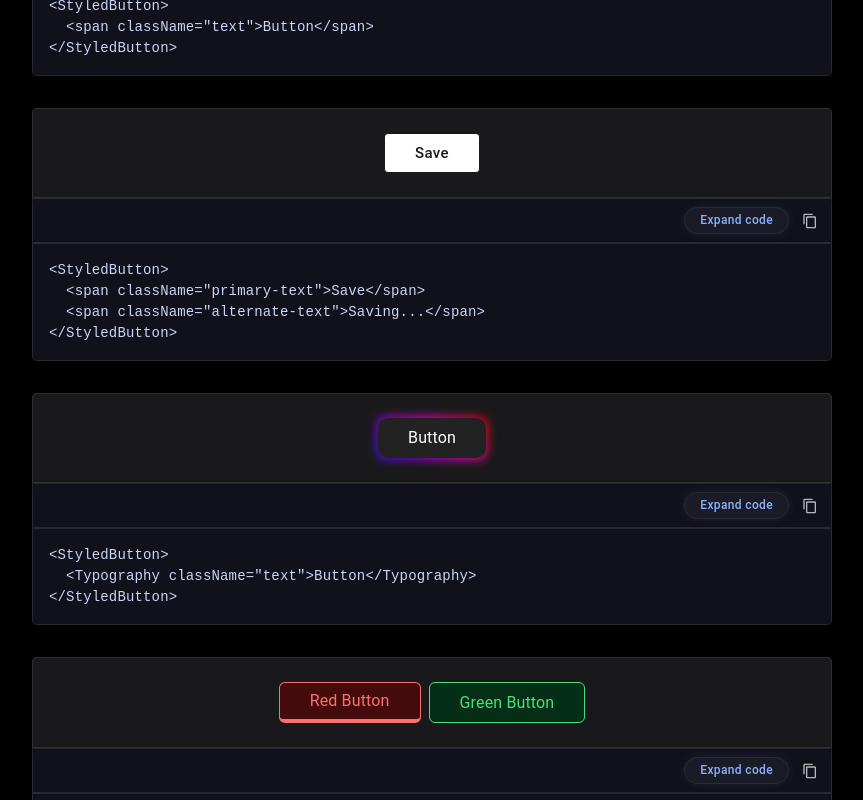
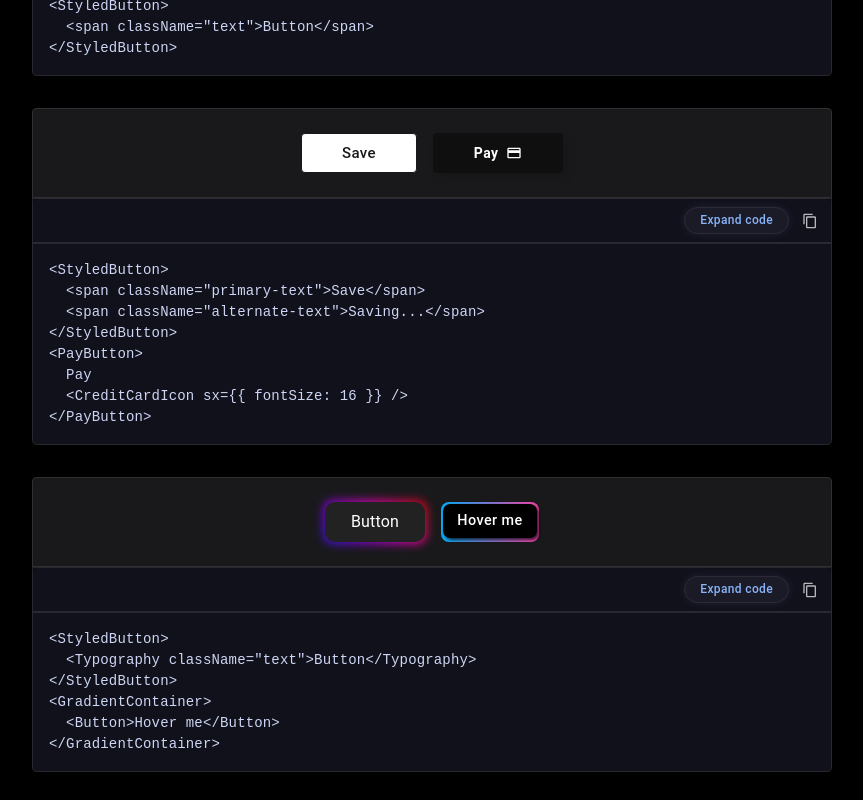
Before and after one commit to Surjendu-kar/ByteUI-Core, a React (Vite) app: page / in a window 1280 px wide. Shown: the part 1060-1860 px from the top of the page, without its empty margins (308-1171 px from the left). Built offline with nearby package versions, Linux system fonts and the light colour scheme.

Commit message:
add new buttons in button6 and btn 7

```diff
--- a/src/components/Buttons/Button5.tsx
+++ b/src/components/Buttons/Button5.tsx
@@ -1,11 +1,12 @@
 import { FC } from "react";
-import { Button, styled } from "@mui/material";
+import { Box, Button, styled } from "@mui/material";
+import CreditCardIcon from "@mui/icons-material/CreditCard";
 import CodeViewer from "../CodeViewer/CodeViewer";
 
 const StyledButton = styled(Button)(() => ({
   textTransform: "capitalize",
   height: "40px",
-  padding: "0 30px",
+  padding: "0 40px",
   position: "relative",
   overflow: "hidden",
   border: "1px solid #18181a",
@@ -74,12 +75,71 @@ const StyledButton = styled(Button)(() => ({
   },
 }));
 
+const PayButton = styled(Button)(() => ({
+  width: "130px",
+  height: "40px",
+  display: "flex",
+  alignItems: "center",
+  justifyContent: "center",
+  backgroundColor: "rgb(15, 15, 15)",
+  border: "none",
+  color: "white",
+  fontWeight: 600,
+  gap: "8px",
+  cursor: "pointer",
+  boxShadow: "5px 5px 10px rgba(0, 0, 0, 0.103)",
+  position: "relative",
+  overflow: "hidden",
+  transitionDuration: "0.3s",
+  textTransform: "none",
+
+  "& svg": {
+    width: "16px",
+    height: "16px",
+    fill: "currentColor",
+  },
+
+  "&::before": {
+    width: "130px",
+    height: "130px",
+    position: "absolute",
+    content: '""',
+    backgroundColor: "white",
+    borderRadius: "50%",
+    left: "-100%",
+    top: 0,
+    transitionDuration: "0.3s",
+    mixBlendMode: "difference",
+  },
+
+  "&:hover": {
+    backgroundColor: "rgb(15, 15, 15)",
+  },
+
+  "&:hover::before": {
+    transitionDuration: "0.3s",
+    transform: "translate(100%,-50%)",
+    borderRadius: 0,
+  },
+
+  "&:active": {
+    transform: "translate(5px,5px)",
+    transitionDuration: "0.3s",
+  },
+}));
+
 const ButtonDemo: FC = () => {
   return (
+    <Box sx={{ display: "flex", gap: 2 }}>
       <StyledButton>
         <span className="primary-text">Save</span>
         <span className="alternate-text">Saving...</span>
       </StyledButton>
+      <PayButton>
+        Pay
+        <CreditCardIcon sx={{ fontSize: 16 }} />
+      </PayButton>
+    </Box>
   );
 };
 
@@ -87,14 +147,20 @@ const Button5: FC = () => {
   const shortCode = `<StyledButton>
   <span className="primary-text">Save</span>
   <span className="alternate-text">Saving...</span>
-</StyledButton>`;
+</StyledButton>
+<PayButton>
+  Pay
+  <CreditCardIcon sx={{ fontSize: 16 }} />
+</PayButton>`;
 
-  const fullCode = `import { Button, styled } from "@mui/material";
+  const fullCode = `import { FC } from "react";
+import { Box, Button, styled } from "@mui/material";
+import CreditCardIcon from "@mui/icons-material/CreditCard";
 
 const StyledButton = styled(Button)(() => ({
   textTransform: "capitalize",
   height: "40px",
-  padding: "0 30px",
+  padding: "0 40px",
   position: "relative",
   overflow: "hidden",
   border: "1px solid #18181a",
@@ -163,12 +229,71 @@ const StyledButton = styled(Button)(() => ({
   },
 }));
 
+const PayButton = styled(Button)(() => ({
+  width: "130px",
+  height: "40px",
+  display: "flex",
+  alignItems: "center",
+  justifyContent: "center",
+  backgroundColor: "rgb(15, 15, 15)",
+  border: "none",
+  color: "white",
+  fontWeight: 600,
+  gap: "8px",
+  cursor: "pointer",
+  boxShadow: "5px 5px 10px rgba(0, 0, 0, 0.103)",
+  position: "relative",
+  overflow: "hidden",
+  transitionDuration: "0.3s",
+  textTransform: "none",
+
+  "& svg": {
+    width: "16px",
+    height: "16px",
+    fill: "currentColor",
+  },
+
+  "&::before": {
+    width: "130px",
+    height: "130px",
+    position: "absolute",
+    content: '""',
+    backgroundColor: "white",
+    borderRadius: "50%",
+    left: "-100%",
+    top: 0,
+    transitionDuration: "0.3s",
+    mixBlendMode: "difference",
+  },
+
+  "&:hover": {
+    backgroundColor: "rgb(15, 15, 15)",
+  },
+
+  "&:hover::before": {
+    transitionDuration: "0.3s",
+    transform: "translate(100%,-50%)",
+    borderRadius: 0,
+  },
+
+  "&:active": {
+    transform: "translate(5px,5px)",
+    transitionDuration: "0.3s",
+  },
+}));
+
 const ButtonDemo = () => {
   return (
+   <Box sx={{ display: "flex", gap: 2 }}>
       <StyledButton>
         <span className="primary-text">Save</span>
         <span className="alternate-text">Saving...</span>
       </StyledButton>
+      <PayButton>
+        Pay
+        <CreditCardIcon sx={{ fontSize: 16 }} />
+      </PayButton>
+    </Box>
   );
 };
 
--- a/src/components/Buttons/Button6.tsx
+++ b/src/components/Buttons/Button6.tsx
@@ -1,5 +1,5 @@
 import { FC } from "react";
-import { Button, styled, keyframes, Typography } from "@mui/material";
+import { Button, styled, keyframes, Typography, Box } from "@mui/material";
 import CodeViewer from "../CodeViewer/CodeViewer";
 
 const gradientAnimation = keyframes`
@@ -24,8 +24,9 @@ const glowingEffect = keyframes`
 `;
 
 const StyledButton = styled(Button)(() => ({
+  minWidth: "100px",
   height: "40px",
-  padding: "0 30px",
+  padding: "0 20px",
   backgroundColor: "#111",
   border: "none",
   outline: "none",
@@ -39,7 +40,7 @@ const StyledButton = styled(Button)(() => ({
   alignItems: "center",
   justifyContent: "center",
   fontFamily: '"JetBrains Mono", monospace',
-  fontSize: "18px",
+  fontSize: "16px",
   fontWeight: 500,
   letterSpacing: 0,
   margin: 0,
@@ -96,13 +97,79 @@ const StyledButton = styled(Button)(() => ({
   },
 }));
 
+const GradientContainer = styled(Box)(() => ({
+  position: "relative",
+  padding: "2px",
+  background: "linear-gradient(90deg, #03a9f4, #f441a5)",
+  borderRadius: "0.5em",
+  transition: "all 0.4s ease",
+  zIndex: 0,
+
+  "& button": {
+    fontSize: "0.9em",
+    padding: "0.3em 1em",
+    borderRadius: "0.5em",
+    border: "none",
+    backgroundColor: "#000",
+    color: "#fff",
+    cursor: "pointer",
+    boxShadow: "2px 2px 3px #000000b4",
+    textTransform: "none",
+    "&:hover": {
+      backgroundColor: "#000",
+    },
+  },
+
+  "&::after": {
+    content: '""',
+    position: "absolute",
+    inset: "-5px",
+    margin: "auto",
+    borderRadius: "0.9em",
+    zIndex: -1,
+    background: "linear-gradient(90deg, #03a9f4, #f441a5)",
+    opacity: 0,
+    filter: "blur(1.2em)",
+    transition: "opacity 0.4s ease",
+  },
+
+  "&:hover::after": {
+    opacity: 1,
+  },
+
+  "&:active::after": {
+    filter: "blur(0.2em)",
+  },
+}));
+
+const ButtonDemo: FC = () => {
+  return (
+    <Box
+      sx={{
+        display: "flex",
+        gap: 2,
+      }}
+    >
+      <StyledButton>
+        <Typography className="text">Button</Typography>
+      </StyledButton>
+      <GradientContainer>
+        <Button>Hover me</Button>
+      </GradientContainer>
+    </Box>
+  );
+};
+
 const Button6: FC = () => {
   const shortCode = `<StyledButton>
   <Typography className="text">Button</Typography>
-</StyledButton>`;
+</StyledButton>
+<GradientContainer>
+  <Button>Hover me</Button>
+</GradientContainer>`;
 
   const fullCode = `import { FC } from "react";
-import { Button, styled, keyframes, Typography } from "@mui/material";
+import { Button, styled, keyframes, Typography, Box } from "@mui/material";
 
 const gradientAnimation = keyframes\`
   0% {
@@ -126,8 +193,9 @@ const glowingEffect = keyframes\`
 \`;
 
 const StyledButton = styled(Button)(() => ({
+  minWidth: "100px",
   height: "40px",
-  padding: "0 30px",
+  padding: "0 20px",
   backgroundColor: "#111",
   border: "none",
   outline: "none",
@@ -141,7 +209,7 @@ const StyledButton = styled(Button)(() => ({
   alignItems: "center",
   justifyContent: "center",
   fontFamily: '"JetBrains Mono", monospace',
-  fontSize: "18px",
+  fontSize: "16px",
   fontWeight: 500,
   letterSpacing: 0,
   margin: 0,
@@ -170,7 +238,7 @@ const StyledButton = styled(Button)(() => ({
     filter: "blur(5px)",
     width: "calc(100% + 4px)",
     height: "calc(100% + 4px)",
-    animation: \`\${gradientAnimation} 20s linear infinite, \${glowingEffect} 2s ease-in-out infinite\`,
+    animation: \`\${gradientAnimation} 20s linear infinite, ${glowingEffect} 2s ease-in-out infinite\`,
     transition: "opacity 0.3s ease-in-out",
     borderRadius: "10px",
     opacity: 0.8,
@@ -198,23 +266,70 @@ const StyledButton = styled(Button)(() => ({
   },
 }));
 
+const GradientContainer = styled(Box)(() => ({
+  position: "relative",
+  padding: "2px",
+  background: "linear-gradient(90deg, #03a9f4, #f441a5)",
+  borderRadius: "0.5em",
+  transition: "all 0.4s ease",
+  zIndex: 0,
+
+  "& button": {
+    fontSize: "0.9em",
+    padding: "0.3em 1em",
+    borderRadius: "0.5em",
+    border: "none",
+    backgroundColor: "#000",
+    color: "#fff",
+    cursor: "pointer",
+    boxShadow: "2px 2px 3px #000000b4",
+    textTransform: "none",
+    "&:hover": {
+      backgroundColor: "#000",
+    },
+  },
+
+  "&::after": {
+    content: '""',
+    position: "absolute",
+    inset: "-5px",
+    margin: "auto",
+    borderRadius: "0.9em",
+    zIndex: -1,
+    background: "linear-gradient(90deg, #03a9f4, #f441a5)",
+    opacity: 0,
+    filter: "blur(1.2em)",
+    transition: "opacity 0.4s ease",
+  },
+
+  "&:hover::after": {
+    opacity: 1,
+  },
+
+  "&:active::after": {
+    filter: "blur(0.2em)",
+  },
+}));
+
 const ButtonDemo: FC = () => {
   return (
-    <StyledButton>
-      <Typography className="text">Button</Typography>
-    </StyledButton>
+   <Box
+      sx={{
+        display: "flex",
+        gap: 2,
+      }}
+    >
+      <StyledButton>
+        <Typography className="text">Button</Typography>
+      </StyledButton>
+      <GradientContainer>
+        <Button>Hover me</Button>
+      </GradientContainer>
+    </Box>
   );
 };
 
 export default ButtonDemo;`;
-
-  const ButtonDemo: FC = () => {
-    return (
-      <StyledButton>
-        <Typography className="text">Button</Typography>
-      </StyledButton>
-    );
-  };
 
   return (
     <CodeViewer shortCode={shortCode} fullCode={fullCode} demo={ButtonDemo} />
```
Lines whose indentation alone changed are shown as unchanged.
